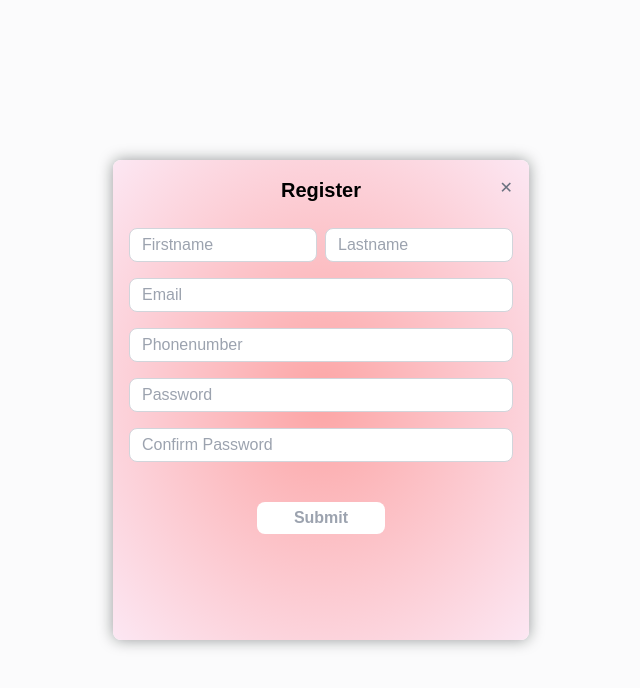
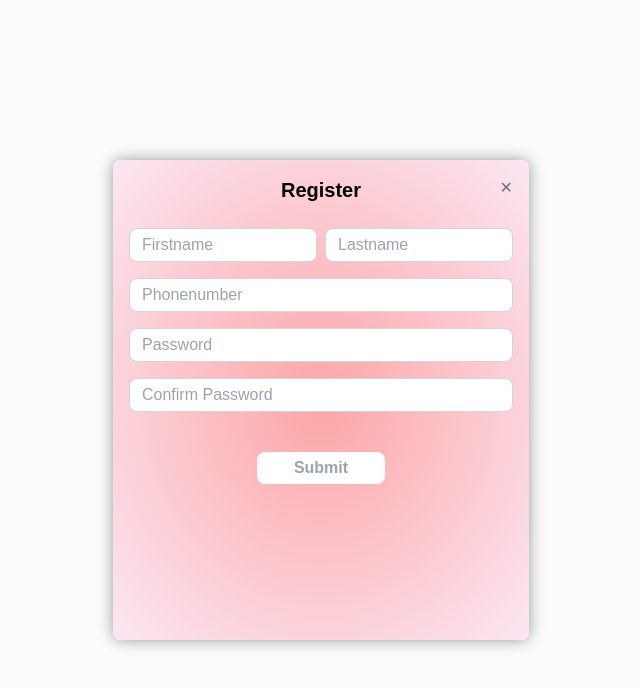
Before and after one commit to tharathep-k/bunny-hungry-web, a React (Vite) app: page /login in a window 1280 px wide. Both pictures are taken after a click on the element "Join us !!!". Shown: the top 688 px of the page, without its empty margins (319-959 px from the left). Built offline with nearby package versions, Linux system fonts and the light colour scheme; a web font is replaced by a local one.

Commit message:
delete:email in registerform

```diff
--- a/src/components/Modal.jsx
+++ b/src/components/Modal.jsx
@@ -9,7 +9,7 @@ export default function Modal({ title, children, width, open, onClose }) {
           <div className="fixed inset-0 z-30 ">
             <div className="flex justify-center items-center min-h-full">
               <div
-                className="h-[30rem] w-full flex flex-col rounded-lg sm:w-[22rem] sm:h-[30rem] bg-[radial-gradient(ellipse_at_center,_var(--tw-gradient-stops))] from-red-300 to-pink-100 shadow-[0_0_15px_rgb(0_0_0/0.4)] px-2 py-4"
+                className="h-[30rem] w-full flex flex-col rounded-lg sm:w-[22rem] sm:h-[26rem] bg-[radial-gradient(ellipse_at_center,_var(--tw-gradient-stops))] from-red-300 to-pink-100 shadow-[0_0_15px_rgb(0_0_0/0.4)] px-2 py-4"
                 style={{ maxWidth: `${width}rem` }}
               >
                 <div className="flex justify-between px-2">
--- a/src/features/auth/components/LoginForm.jsx
+++ b/src/features/auth/components/LoginForm.jsx
@@ -5,7 +5,7 @@ export default function LoginForm() {
   return (
     <>
       <div>
-        <LoginInput placeholder="Username" />
+        <LoginInput placeholder="Phone number" />
       </div>
       <div>
         <LoginInput placeholder="Password" />
--- a/src/features/auth/components/RigisterForm.jsx
+++ b/src/features/auth/components/RigisterForm.jsx
@@ -52,16 +52,6 @@ export default function RegisterForm() {
         </div>
         <div className="col-span-full">
           <RegisterInput
-            name="email"
-            placeholder="Email"
-            value={input.email}
-            onChange={handleChangeInput}
-            isInValid={error.email}
-          />
-          {error.email && <InputErrorMessage message={error.email} />}
-        </div>
-        <div className="col-span-full">
-          <RegisterInput
             name="phoneNumber"
             placeholder="Phonenumber"
             value={input.phoneNumber}
--- a/src/features/auth/validator/validate-register.js
+++ b/src/features/auth/validator/validate-register.js
@@ -6,9 +6,6 @@ const regiterSchema = Joi.object({
   }),
   lastName: Joi.string().trim().required().messages({
     "string.empty": "Lastname is required.",
-  }),
-  email: Joi.string().email({ tlds: false }).messages({
-    "string.empty": "Invalid email address.",
   }),
   phoneNumber: Joi.string()
     .pattern(/^[0-9]{10}$/)
--- a/src/pages/LoginPage.jsx
+++ b/src/pages/LoginPage.jsx
@@ -5,7 +5,7 @@ export default function LoginPage() {
   return (
     <>
       <div className="flex flex-col justify-center items-center h-[100vh] gap-2">
-        <div className="w-[25rem] h-[25rem] flex flex-col justify-evenly items-center border border-black rounded-lg sm:w-[20rem] sm:h-[20rem] bg-[radial-gradient(ellipse_at_center,_var(--tw-gradient-stops))] from-red-300 to-pink-100 ">
+        <div className="w-[25rem] h-[25rem] flex flex-col justify-evenly items-center border border-gray-300 rounded-lg sm:w-[20rem] sm:h-[20rem] bg-[radial-gradient(ellipse_at_center,_var(--tw-gradient-stops))] from-red-300 to-pink-100 ">
           <div className="text-2xl font-semibold ">Login Form</div>
           <LoginForm />
         </div>
```
